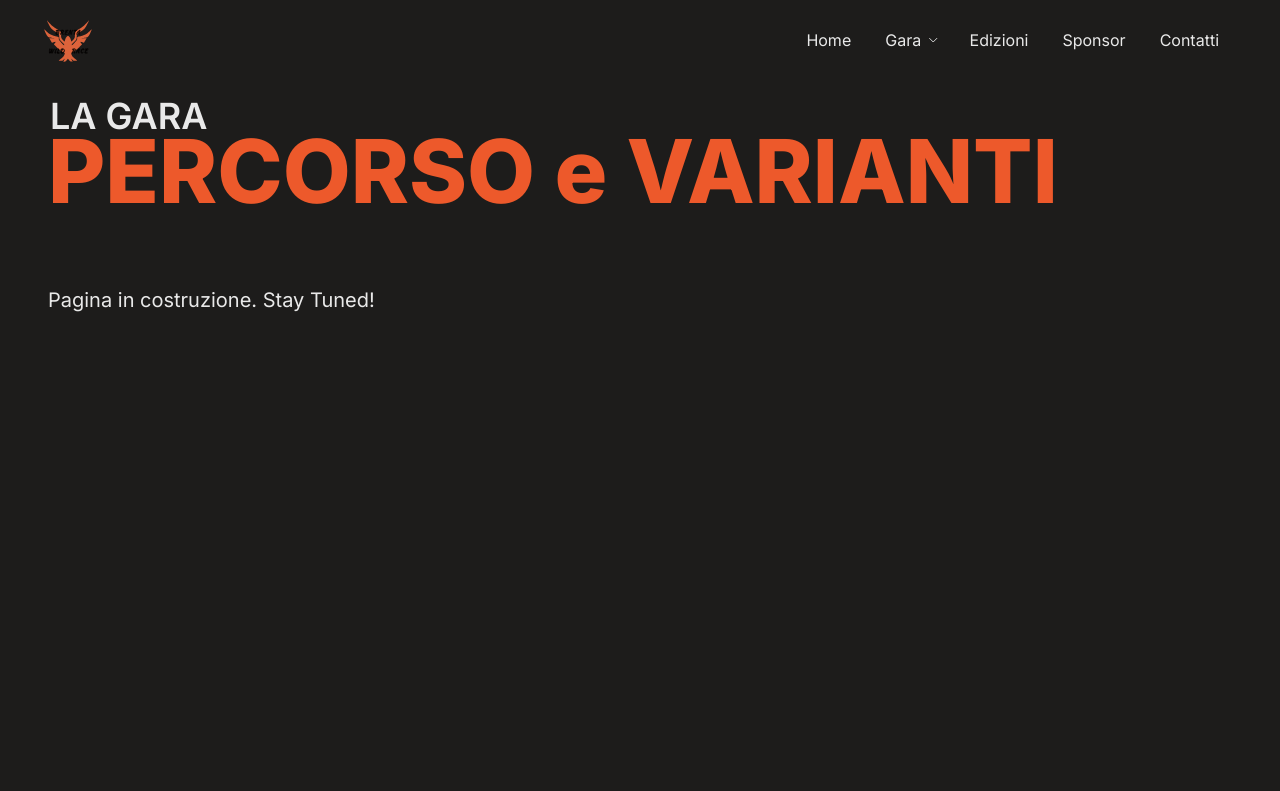
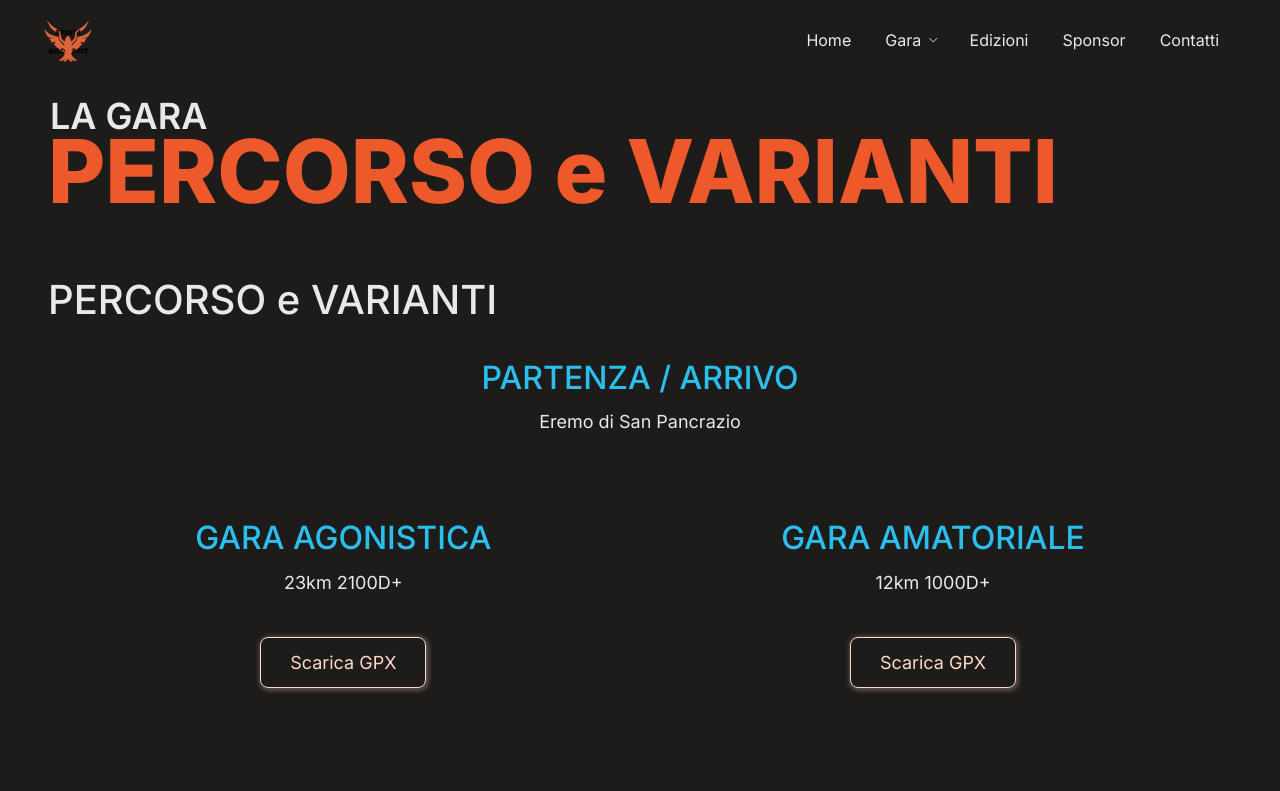
Before and after one commit to elibattistoni/brenta-wild-race, a React (Vite) app: page /gara/percorso-varianti in a window 1280 px wide. Shown: the top 791 px of the page. Built offline with nearby package versions, Linux system fonts and the light colour scheme.

Commit message:
feat(trailspage): add trailpathvariantspage

```diff
--- a/src/pages/trail/TrailPathVariantsPage.jsx
+++ b/src/pages/trail/TrailPathVariantsPage.jsx
@@ -1,13 +1,49 @@
+import { Container, Stack, rem } from "@mantine/core";
 import Heading from "../../components/shared/Heading";
-import { Container, Text } from "@mantine/core";
 import PageContainer from "../../components/shared/PageContainer";
+import PageSection from "../../components/shared/PageSection";
+import PageSectionTitle from "../../components/shared/PageSectionTitle";
+import BlueTitleMedium from "../../components/shared/BlueTitleMedium";
+import ParagraphText from "../../components/shared/ParagraphText";
+import Trail from "../../assets/trail-1.svg?react";
+import ButtonSecondary from "../../components/shared/ButtonSecondary";
+import classes from "./TrailPathVariantsPage.module.css";
 
 const TrailPathVariantsPage = () => {
   return (
     <>
       <Heading title="PERCORSO e VARIANTI" subtitle="LA GARA" />
       <PageContainer>
-        <Text size="xl">Pagina in costruzione. Stay Tuned!</Text>
+        <PageSection>
+          <PageSectionTitle text="PERCORSO e VARIANTI" />
+          <Container fluid className={classes.sectionContent}>
+            <Stack align="center">
+              <BlueTitleMedium text="PARTENZA / ARRIVO" />
+              <ParagraphText>Eremo di San Pancrazio</ParagraphText>
+            </Stack>
+            <Container fluid className={classes.flex} mt={rem(48)}>
+              <Stack align="center">
+                <BlueTitleMedium text="GARA AGONISTICA" />
+                <ParagraphText>23km 2100D+</ParagraphText>
+                <ButtonSecondary
+                  text="Scarica GPX"
+                  style={{ marginTop: rem(24) }}
+                />
+              </Stack>
+              <Stack align="center">
+                <BlueTitleMedium text="GARA AMATORIALE" />
+                <ParagraphText>12km 1000D+</ParagraphText>
+                <ButtonSecondary
+                  text="Scarica GPX"
+                  style={{ marginTop: rem(24) }}
+                />
+              </Stack>
+            </Container>
+          </Container>
+          <Stack mt="xl" align="center">
+            <Trail style={{ width: rem(640) }} />
+          </Stack>
+        </PageSection>
       </PageContainer>
     </>
   );
--- /dev/null
+++ b/src/pages/trail/TrailPathVariantsPage.module.css
@@ -0,0 +1,14 @@
+.sectionContent {
+  width: 100%;
+  display: flex;
+  flex-direction: column;
+  gap: rem(40px);
+}
+
+.flex {
+  display: flex;
+  flex-direction: row;
+  justify-content: space-between;
+  width: 80%;
+  margin: 0 auto;
+}
```
